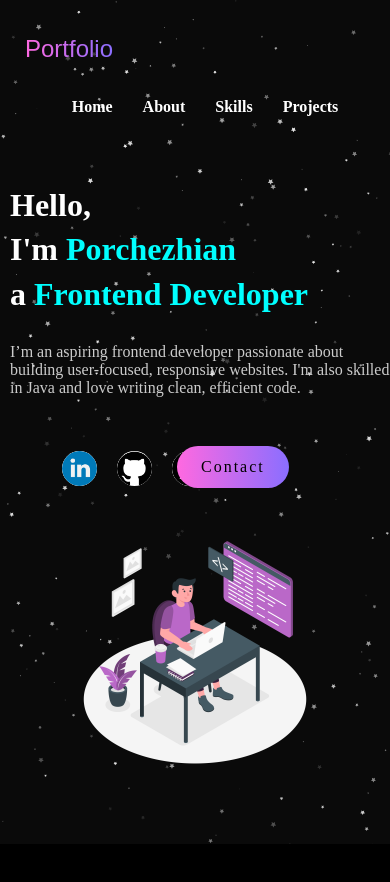
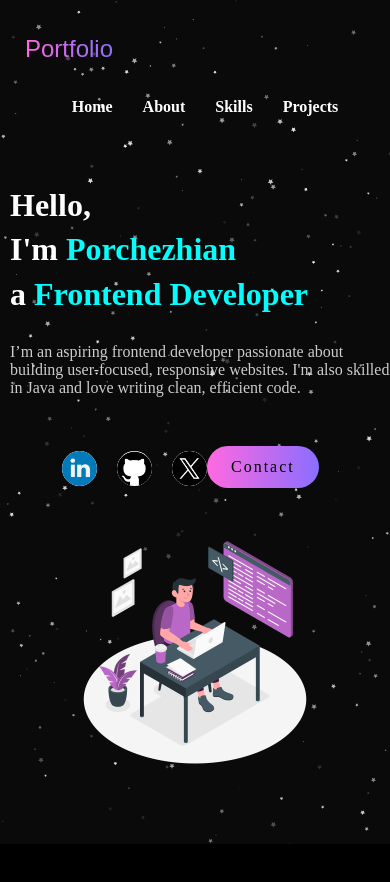
Before and after one commit to chezhianch/Animated-React-Portfolio, a React (Vite) app: page / in a window 390 px wide. Shown: the top 882 px of the page. Built offline with nearby package versions, Linux system fonts and the light colour scheme.

Commit message:
Update App.css

```diff
--- a/src/App.css
+++ b/src/App.css
@@ -487,7 +487,7 @@ gap: 30px;
     position: relative;
     margin-top: 25px;
 
-    left:20px;
+    left:50px;
 
   }
 
```
